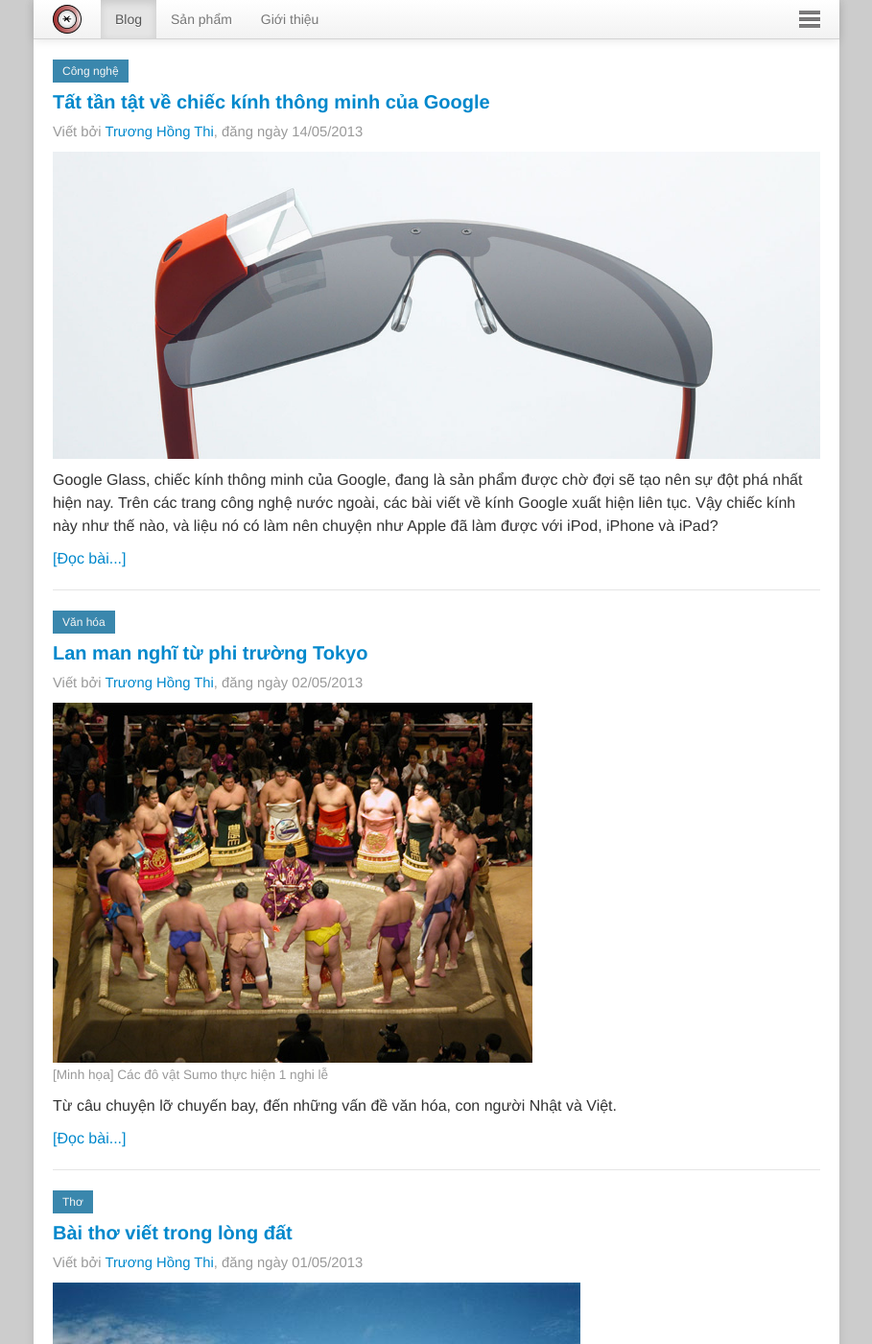
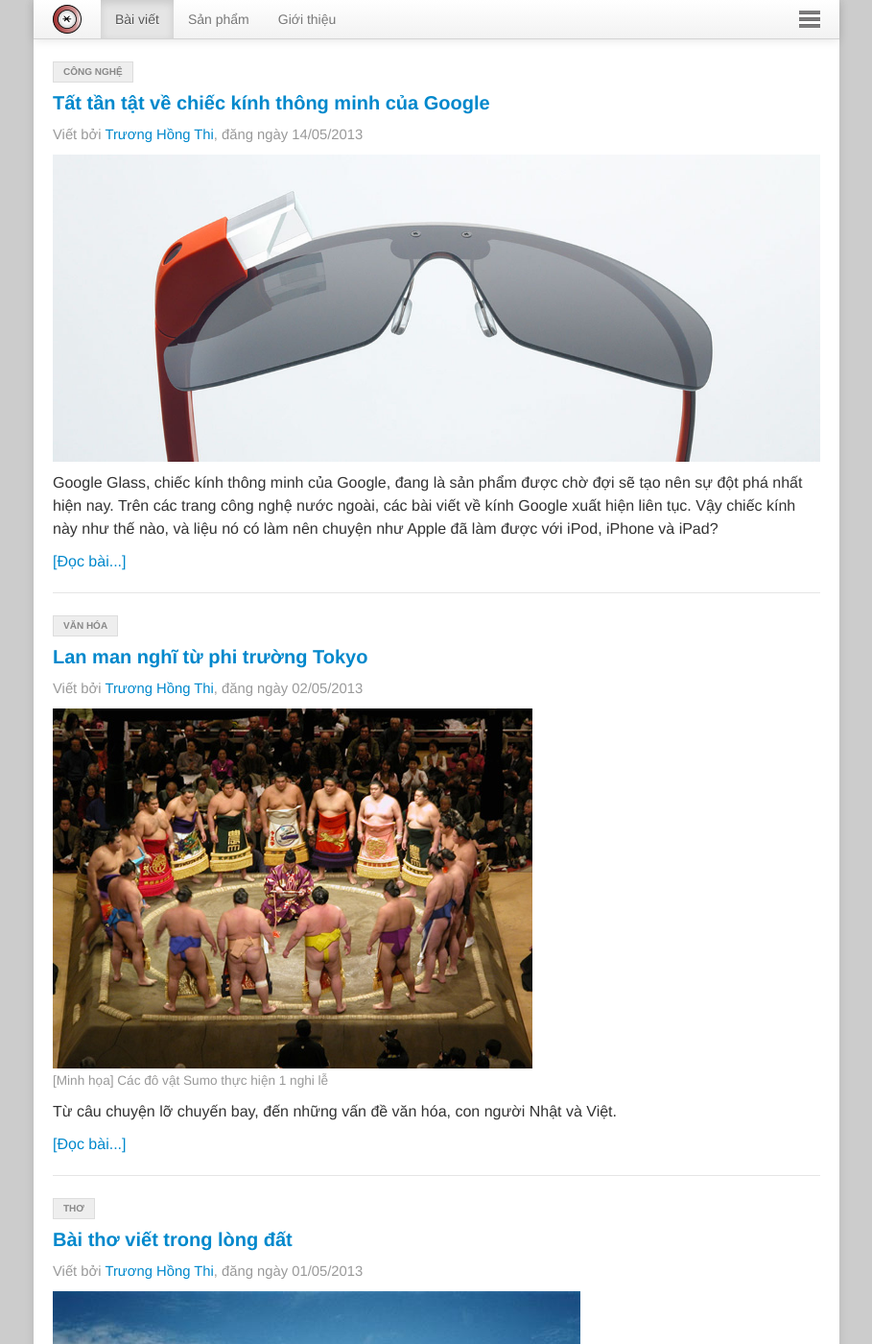
Before and after one commit to mangcut/mangcut.github.io, a Jekyll site: the page built from index.html, in a window 1280 px wide and 1400 px high. Shown: the whole window at 96% size, without its empty margins (185-1094 px from the left). Built offline with Jekyll 4.4.1, drawn with Linux system fonts in a browser that asks for light colours; nearby versions of some CDN libraries.

Commit message:
Change Blog to Bai viet

```diff
--- a/_includes/header.html
+++ b/_includes/header.html
@@ -4,7 +4,7 @@
 		  <a class="brand" href="/" title="{{ site.name }}"><img src="/img/mangcut.png" alt="{{ site.name }}"></a>
 		  <div class="hidden-phone-v">
 			<ul class="nav" role="navigation" class="hidden-phone-v">
-				<li{% if page.categories == 'blog' %} class="active"{% endif %}><a href="/">Blog</a></li>
+				<li{% if page.categories == 'blog' %} class="active"{% endif %}><a href="/">Bài viết</a></li>
 				<li{% if page.categories == 'work' %} class="active"{% endif %}><a href="/work.html">Sản phẩm</a></li>
 				<li{% if page.categories == 'about' %} class="active"{% endif %}><a href="/about.html">Giới thiệu</a></li>
 			</ul>
@@ -14,7 +14,7 @@
 				<li class="dropdown">
 					<a id="drop1" href="#" role="button" class="dropdown-toggle" data-toggle="dropdown">Menu <b class="caret"></b></a>
 					<ul class="dropdown-menu" role="menu" aria-labelledby="drop1">
-					  <li><a href="/">Blog</a></li>
+					  <li><a href="/">Bài viết</a></li>
 					  <li><a href="/work.html">Sản phẩm</a></li>
 					  <li><a href="/about.html">Giới thiệu</a></li>
 					 </ul>
--- /dev/null
+++ b/_includes/index.html
@@ -0,0 +1,19 @@
+{% for post in site.posts %}
+<article {% if forloop.first %}class="first-child"{% endif %}>
+	<span class="topic">{{ post.topic }}</span>
+	<h2 class="index-title"><a href="{{ post.url }}">{{ post.title }}</a></h2>
+	<p class="font-small muted">Viết bởi <a href="about.html">{% if post.author %}{{ post.author }}{% else %}Trương Hồng Thi{% endif %}</a>, đăng ngày {{ post.date | date: "%d/%m/%Y" }}</p>
+	{% if post.image %}
+	<figure>
+	  <div class="img-container" {% if post.image_origin %}data-origin="{{post.image_origin}}{% endif %}">
+		<a href="{{ post.url }}"><img src="{{ post.image }}" {% if post.image_caption %}alt="{{ post.image_caption }}" title="{{ post.image_caption }}"{% endif %}></img></a>
+	  </div>
+	  {% if post.image_caption %}
+	  <figcaption>[Minh họa] {{ post.image_caption }}</figcaption>
+	  {% endif %}
+	</figure>
+	{% endif %}
+	<p>{{ post.excerpt }}</p>
+	<a href='{{ post.url }}'>[Đọc bài...]</a>
+</article>
+{% endfor %}
--- a/css/poem.css
+++ b/css/poem.css
@@ -416,7 +416,7 @@
 	clear: both;
 }
 
-@media (max-width: 399px) {
+@media (max-width: 449px) {
 	.container-fluid {
 		padding-right: 10px;
 		padding-left: 10px;
@@ -430,14 +430,14 @@
 	}
 }
 
-@media (max-width: 359px) {
+@media (max-width: 379px) {
 	.navbar .nav>li>a {
 		padding-left: 8px;
 		padding-right: 8px;
 	}
 }
 
-@media (max-width: 339px) {
+@media (max-width: 359px) {
 	.navbar .nav>li>a {
 		padding-left: 6px;
 		padding-right: 6px;
--- a/index.html
+++ b/index.html
@@ -7,22 +7,4 @@
 site_home: true
 comment: false
 ---
-{% for post in site.posts %}
-<article {% if forloop.first %}class="first-child"{% endif %}>
-	<span class="topic">{{ post.topic }}</span>
-	<h2 class="index-title"><a href="{{ post.url }}">{{ post.title }}</a></h2>
-	<p class="font-small muted">Viết bởi <a href="about.html">{% if post.author %}{{ post.author }}{% else %}Trương Hồng Thi{% endif %}</a>, đăng ngày {{ post.date | date: "%d/%m/%Y" }}</p>
-	{% if post.image %}
-	<figure>
-	  <div class="img-container" {% if post.image_origin %}data-origin="{{post.image_origin}}{% endif %}">
-		<img src="{{ post.image }}" {% if post.image_caption %}alt="{{ post.image_caption }}" title="{{ post.image_caption }}"{% endif %}></img>
-	  </div>
-	  {% if post.image_caption %}
-	  <figcaption>[Minh họa] {{ post.image_caption }}</figcaption>
-	  {% endif %}
-	</figure>
-	{% endif %}
-	<p>{{ post.excerpt }}</p>
-	<a href='{{ post.url }}'>[Đọc bài...]</a>
-</article>
-{% endfor %}
+{% include index.html %}
```
Also changed, not shown: 404.html (+2 -20 lines), css/bootstrap.min.css.
